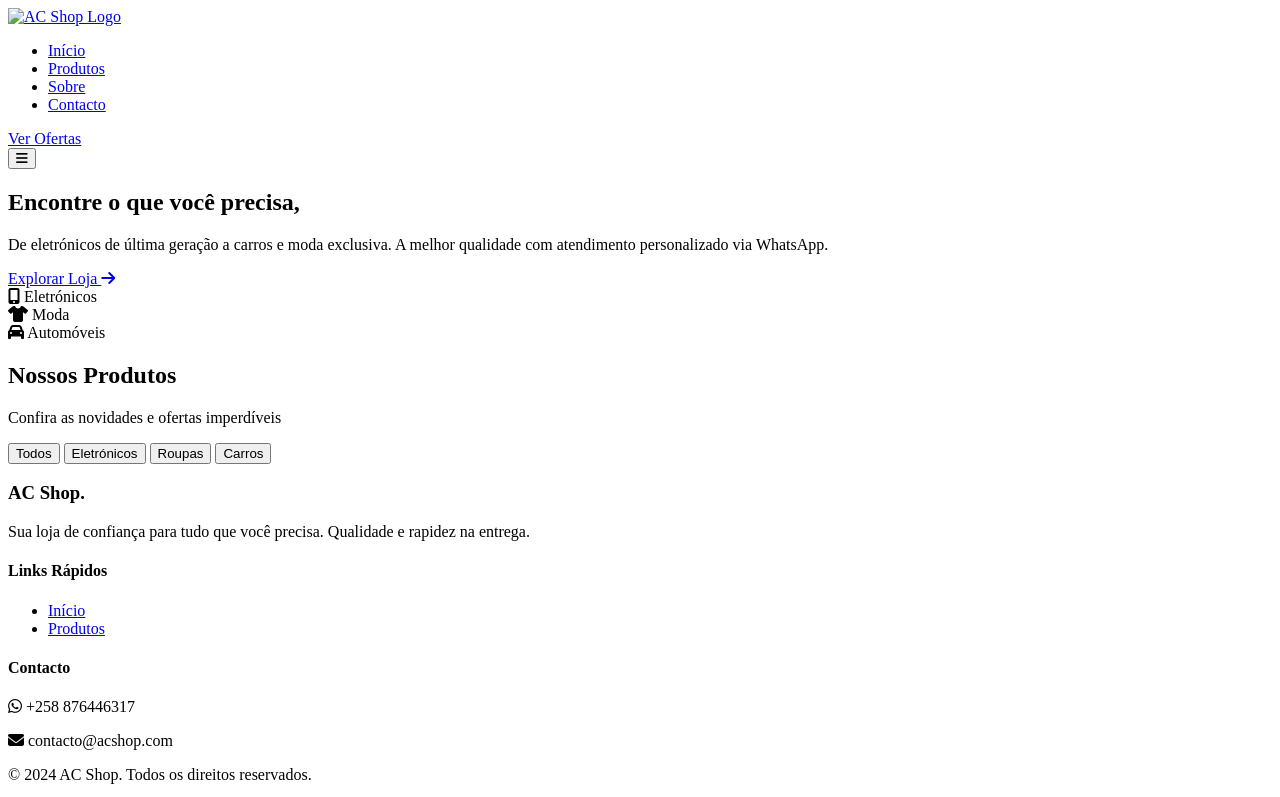
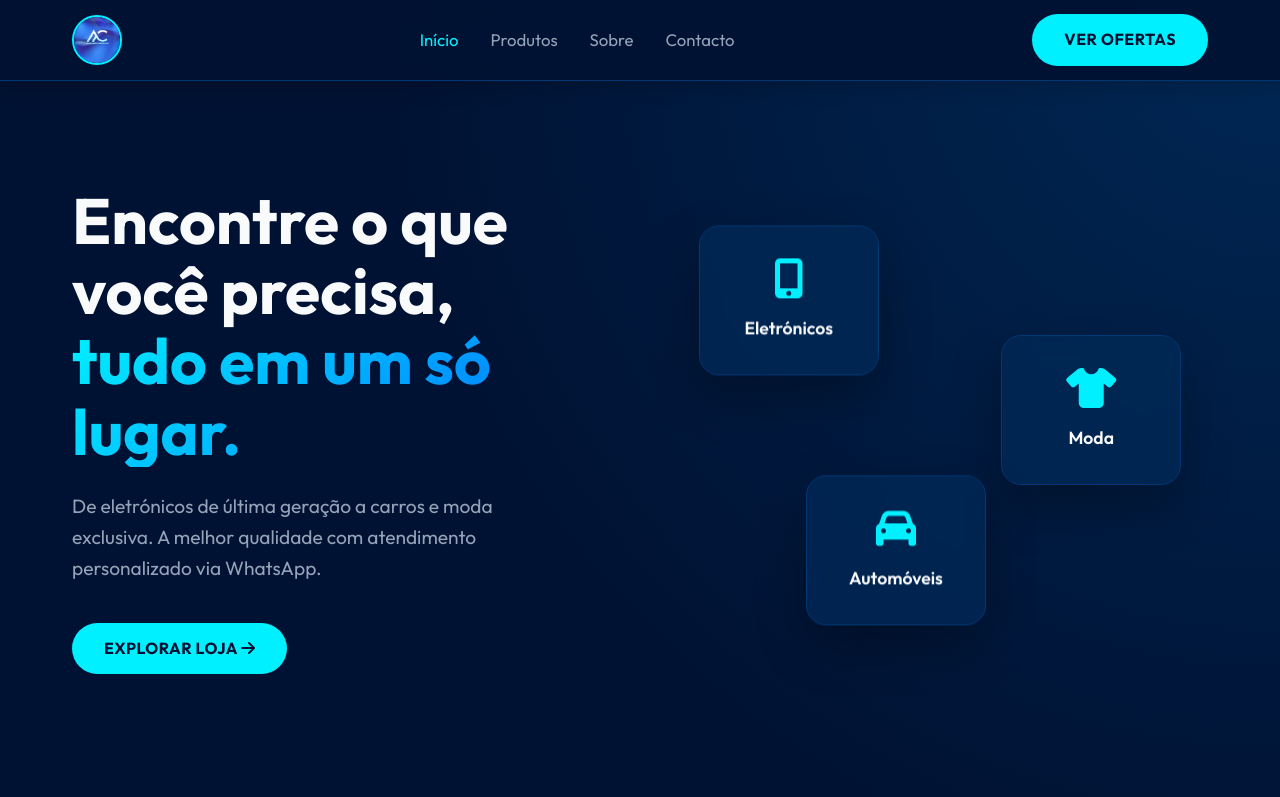
Before and after one commit to JuniorVasc/ac-shop, a plain HTML site: page index.html in a window 1280 px wide. Shown: the top 797 px of the page. Drawn offline with Linux system fonts and the light colour scheme; the site is published under a folder, as on GitHub Pages, so addresses that start at the root find nothing.

Commit message:
Fix: Usar caminhos relativos (./) para CSS e JS

```diff
--- a/index.html
+++ b/index.html
@@ -5,7 +5,7 @@
     <meta charset="UTF-8">
     <meta name="viewport" content="width=device-width, initial-scale=1.0">
     <title>AC Shop | Acessórios, Roupas e Mais</title>
-    <link rel="stylesheet" href="/css/style.css">
+    <link rel="stylesheet" href="./css/style.css">
     <link rel="preconnect" href="https://fonts.googleapis.com">
     <link rel="preconnect" href="https://fonts.gstatic.com" crossorigin>
     <link href="https://fonts.googleapis.com/css2?family=Outfit:wght@300;400;600;700&display=swap" rel="stylesheet">
@@ -16,7 +16,7 @@
     <header class="header">
         <div class="container header-container">
             <a href="#" class="logo">
-                <img src="/img/logo.png" alt="AC Shop Logo">
+                <img src="./img/logo.png" alt="AC Shop Logo">
             </a>
             <nav class="nav">
                 <ul class="nav-list">
@@ -108,7 +108,7 @@
         </div>
     </footer>
 
-    <script src="/js/script.js"></script>
+    <script src="./js/script.js"></script>
 </body>
 
 </html>
```
